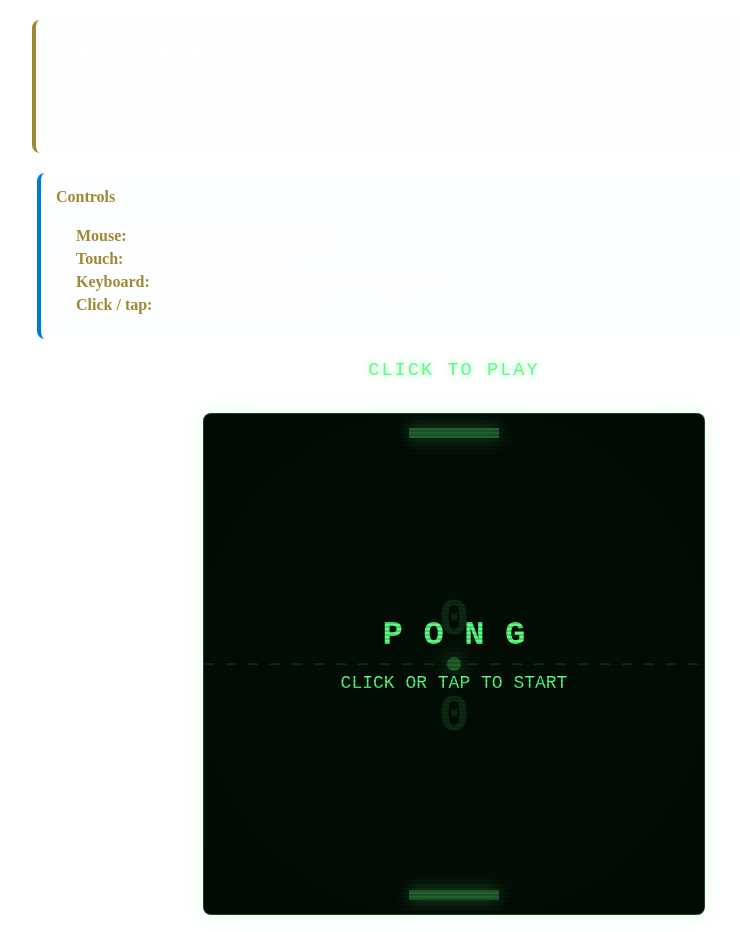
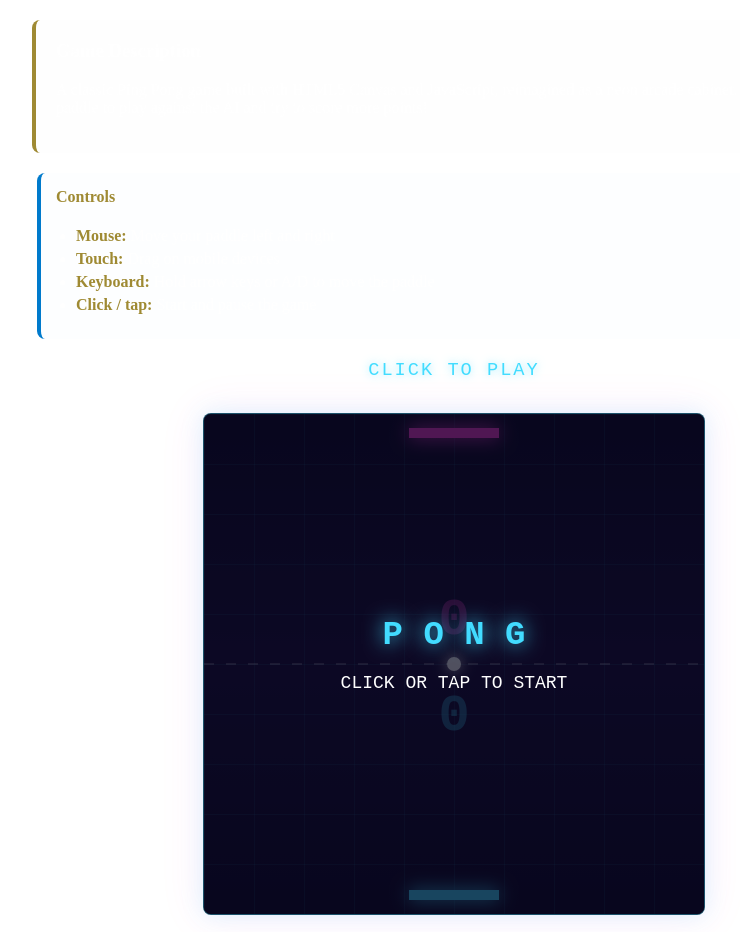
Before and after one commit to taikatalvi/taikatalvi.github.io, a plain HTML site: page posts/Ping Pong.html in a window 1280 px wide. Shown: the top 932 px of the page, without its empty margins (186-926 px from the left). Drawn offline with Linux system fonts and the light colour scheme.

Commit message:
Restyle Ping Pong as a neon arcade instead of CRT green
The phosphor-green CRT look was too close to the XenoScanner project.
Switch to a synthwave palette: deep night background with a subtle
grid, cyan player paddle, magenta AI paddle, white glowing ball.
Update the card preview accordingly.

Co-authored-by: Cursor <cursoragent@cursor.com>

```diff
--- a/posts/Ping Pong.html
+++ b/posts/Ping Pong.html
@@ -11,10 +11,11 @@
             aspect-ratio: 1 / 1;
             margin: 30px auto 0;
             border-radius: 8px;
-            border: 1px solid rgba(89, 255, 126, 0.25);
-            background: #020a04;
+            border: 1px solid rgba(66, 220, 255, 0.35);
+            background: #07071c;
             box-shadow:
-                0 0 25px rgba(89, 255, 126, 0.12),
+                0 0 22px rgba(66, 220, 255, 0.18),
+                0 0 45px rgba(255, 64, 214, 0.10),
                 inset 0 0 60px rgba(0, 0, 0, 0.8);
             cursor: pointer;
             touch-action: none;
@@ -29,8 +30,8 @@
             width: 80%;
             display: block;
             margin: 12px auto;
-            color: #59ff7e;
-            text-shadow: 0 0 8px rgba(89, 255, 126, 0.6);
+            color: #42dcff;
+            text-shadow: 0 0 8px rgba(66, 220, 255, 0.6);
             min-height: 24px;
             line-height: 1.2;
         }
@@ -113,7 +114,7 @@
     <article>
         <div class="game-description">
             <h3>Game Description</h3>
-            <p>A classic Ping Pong game built with HTML5 Canvas and JavaScript, styled as a retro phosphor CRT display. Control your paddle to play against the AI and try to score more points!</p>
+            <p>A classic Ping Pong game built with HTML5 Canvas and JavaScript, reimagined as a neon arcade cabinet. Control your paddle to play against the AI and try to score more points!</p>
         </div>
 
         <div class="game-controls">
@@ -132,7 +133,7 @@
         <div class="game-description">
             <h3>Features</h3>
             <ul>
-                <li>Retro CRT look: phosphor glow, scanlines and a ball trail</li>
+                <li>Neon arcade look: synthwave grid, glow and a ball trail</li>
                 <li>Bounce angle depends on where the ball hits the paddle</li>
                 <li>The ball speeds up with every paddle hit</li>
                 <li>AI opponent with human-like reaction</li>
@@ -162,10 +163,13 @@
         const W = canvas.width;
         const H = canvas.height;
 
-        // Phosphor green palette
-        const COLOR_MAIN = '#59ff7e';
-        const COLOR_DIM  = 'rgba(89, 255, 126, 0.35)';
-        const COLOR_WARN = '#ffb347';
+        // Neon arcade palette: cyan player, magenta AI, white ball
+        const COLOR_PLAYER = '#42dcff';
+        const COLOR_AI     = '#ff40d6';
+        const COLOR_BALL   = '#ffffff';
+        const COLOR_GRID   = 'rgba(66, 220, 255, 0.10)';
+        const COLOR_NET    = 'rgba(255, 255, 255, 0.25)';
+        const COLOR_WARN   = '#ff5c5c';
 
         const WIN_SCORE     = 5;
         const PADDLE_W      = 90;
@@ -326,24 +330,42 @@
             stateTimer = state === 'over' ? 3 : 1.5;
         }
 
-        function drawScanlines()
+        function drawGrid()
         {
-            ctx.fillStyle = 'rgba(0, 0, 0, 0.18)';
-            for (let y = 0; y < H; y += 4)
-                ctx.fillRect(0, y, W, 2);
+            // Synthwave-style square grid
+            ctx.strokeStyle = COLOR_GRID;
+            ctx.lineWidth = 1;
+            ctx.beginPath();
+
+            for (let x = 0; x <= W; x += 50)
+            {
+                ctx.moveTo(x + 0.5, 0);
+                ctx.lineTo(x + 0.5, H);
+            }
+
+            for (let y = 0; y <= H; y += 50)
+            {
+                ctx.moveTo(0, y + 0.5);
+                ctx.lineTo(W, y + 0.5);
+            }
+
+            ctx.stroke();
         }
 
         function draw()
         {
-            // Background with a subtle green vignette
-            const grad = ctx.createRadialGradient(W / 2, H / 2, 60, W / 2, H / 2, W * 0.75);
-            grad.addColorStop(0, '#04180a');
-            grad.addColorStop(1, '#020a04');
+            // Deep night background with a purple horizon glow in the middle
+            const grad = ctx.createLinearGradient(0, 0, 0, H);
+            grad.addColorStop(0,    '#0d0724');
+            grad.addColorStop(0.5,  '#1b0f3a');
+            grad.addColorStop(1,    '#0d0724');
             ctx.fillStyle = grad;
             ctx.fillRect(0, 0, W, H);
 
+            drawGrid();
+
             // Center dashed line
-            ctx.strokeStyle = COLOR_DIM;
+            ctx.strokeStyle = COLOR_NET;
             ctx.lineWidth = 2;
             ctx.setLineDash([10, 12]);
             ctx.beginPath();
@@ -352,30 +374,38 @@
             ctx.stroke();
             ctx.setLineDash([]);
 
-            // Scores
-            ctx.fillStyle = COLOR_DIM;
+            // Scores tinted by side
             ctx.font = 'bold 52px "Courier New", monospace';
             ctx.textAlign = 'center';
+            ctx.fillStyle = 'rgba(255, 64, 214, 0.45)';
             ctx.fillText(ai.score, W / 2, H / 2 - 30);
+            ctx.fillStyle = 'rgba(66, 220, 255, 0.45)';
             ctx.fillText(player.score, W / 2, H / 2 + 66);
 
             // Ball trail
             for (let i = 0; i < ball.trail.length; i++)
             {
                 const t = ball.trail[i];
-                const a = (i + 1) / ball.trail.length * 0.25;
-                ctx.fillStyle = 'rgba(89, 255, 126, ' + a.toFixed(3) + ')';
+                const a = (i + 1) / ball.trail.length * 0.3;
+                ctx.fillStyle = 'rgba(255, 255, 255, ' + a.toFixed(3) + ')';
                 ctx.beginPath();
                 ctx.arc(t.x, t.y, BALL_R * (0.4 + 0.6 * (i / ball.trail.length)), 0, Math.PI * 2);
                 ctx.fill();
             }
 
-            // Paddles and ball with phosphor glow
-            ctx.shadowColor = COLOR_MAIN;
-            ctx.shadowBlur = 16;
-            ctx.fillStyle = COLOR_MAIN;
+            // Paddles and ball with neon glow
+            ctx.shadowColor = COLOR_PLAYER;
+            ctx.shadowBlur = 18;
+            ctx.fillStyle = COLOR_PLAYER;
             ctx.fillRect(player.x, player.y, PADDLE_W, PADDLE_H);
+
+            ctx.shadowColor = COLOR_AI;
+            ctx.fillStyle = COLOR_AI;
             ctx.fillRect(ai.x, ai.y, PADDLE_W, PADDLE_H);
+
+            ctx.shadowColor = COLOR_BALL;
+            ctx.shadowBlur = 14;
+            ctx.fillStyle = COLOR_BALL;
             ctx.beginPath();
             ctx.arc(ball.x, ball.y, BALL_R, 0, Math.PI * 2);
             ctx.fill();
@@ -384,41 +414,44 @@
             // Overlays for special states
             if (state !== 'playing')
             {
-                ctx.fillStyle = 'rgba(2, 10, 4, 0.65)';
+                ctx.fillStyle = 'rgba(7, 7, 28, 0.7)';
                 ctx.fillRect(0, 0, W, H);
 
                 ctx.textAlign = 'center';
 
                 if (state === 'idle')
                 {
-                    ctx.fillStyle = COLOR_MAIN;
+                    ctx.shadowColor = COLOR_PLAYER;
+                    ctx.shadowBlur = 20;
+                    ctx.fillStyle = COLOR_PLAYER;
                     ctx.font = 'bold 34px "Courier New", monospace';
                     ctx.fillText('P O N G', W / 2, H / 2 - 20);
+                    ctx.shadowBlur = 0;
+                    ctx.fillStyle = '#ffffff';
                     ctx.font = '18px "Courier New", monospace';
                     ctx.fillText('CLICK OR TAP TO START', W / 2, H / 2 + 24);
                 }
                 else if (state === 'paused')
                 {
-                    ctx.fillStyle = COLOR_MAIN;
+                    ctx.fillStyle = COLOR_PLAYER;
                     ctx.font = 'bold 30px "Courier New", monospace';
                     ctx.fillText('PAUSED', W / 2, H / 2 - 10);
+                    ctx.fillStyle = '#ffffff';
                     ctx.font = '16px "Courier New", monospace';
                     ctx.fillText('CLICK TO RESUME', W / 2, H / 2 + 28);
                 }
                 else
                 {
                     const isOver = state === 'over';
-                    ctx.fillStyle = isOver && message === 'GAME OVER' ? COLOR_WARN : COLOR_MAIN;
+                    ctx.fillStyle = isOver && message === 'GAME OVER' ? COLOR_WARN : COLOR_PLAYER;
                     ctx.font = 'bold 32px "Courier New", monospace';
                     ctx.fillText(message, W / 2, H / 2 - 10);
                     ctx.font = '16px "Courier New", monospace';
-                    ctx.fillStyle = COLOR_MAIN;
+                    ctx.fillStyle = '#ffffff';
                     const label = isOver ? 'NEW GAME IN ' : 'NEXT ROUND IN ';
                     ctx.fillText(label + Math.ceil(stateTimer) + '...', W / 2, H / 2 + 28);
                 }
             }
-
-            drawScanlines();
         }
 
         function updateStatus()
```
Also changed, not shown: img/Ping Pong/preview.jpg.
